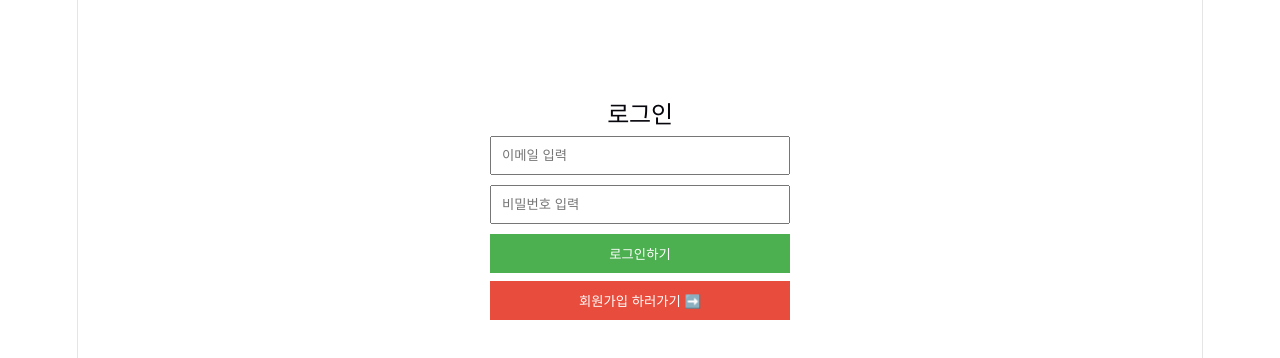
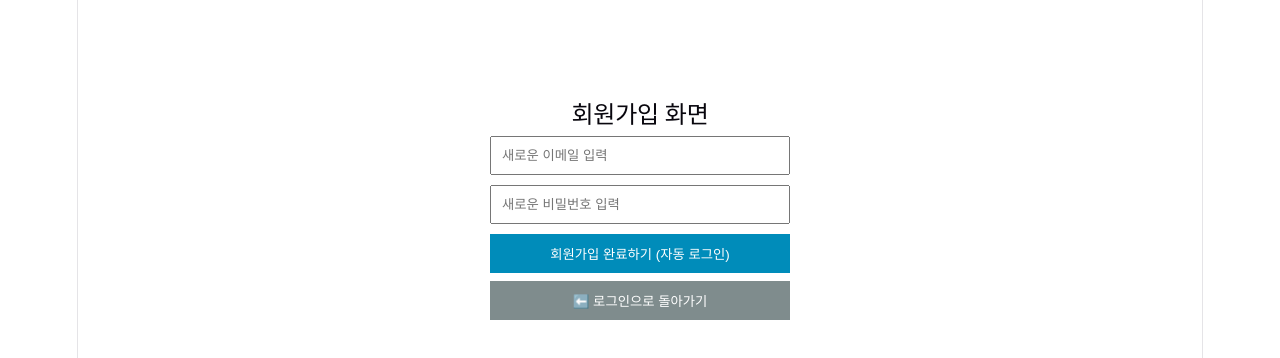
Before and after one commit to y202307024/grouop, a React (Vite) app: page /signup in a window 1280 px wide. Shown: the top 358 px of the page. Built offline with nearby package versions, Linux system fonts and the light colour scheme.

Commit message:
로그인 창 회원가입창 및 메인페이지 이동코드추가

```diff
--- a/src/App.tsx
+++ b/src/App.tsx
@@ -1,21 +1,17 @@
-import { useState } from 'react';
+import { BrowserRouter, Routes, Route } from 'react-router-dom';
 import Login from './Login';
 import SignUp from './SignUp';
+import MainPage from './pages/MainPage';
 
 function App() {
-  // 'login'이면 로그인 파일을, 'signup'이면 회원가입 파일을 보여줍니다.
-  const [view, setView] = useState<'login' | 'signup'>('login');
-
   return (
-    <div>
-      {view === 'login' ? (
-        // Login 컴포넌트가 요구하는 함수 이름을 정확하게 맞춰서 전달합니다.
-        <Login onSwitchToSignUp={() => setView('signup')} />
-      ) : (
-        // SignUp 컴포넌트가 요구하는 함수 이름을 정확하게 맞춰서 전달합니다.
-        <SignUp onSwitchToLogin={() => setView('login')} />
-      )}
-    </div>
+    <BrowserRouter>
+      <Routes>
+        <Route path="/" element={<Login />} />
+        <Route path="/signup" element={<SignUp />} />
+        <Route path="/main" element={<MainPage />} />
+      </Routes>
+    </BrowserRouter>
   );
 }
 
--- a/src/Login.tsx
+++ b/src/Login.tsx
@@ -1,23 +1,21 @@
 import React, { useState } from 'react';
 import { supabase } from './supabaseClient';
+import { useNavigate } from 'react-router-dom';
 
-interface LoginProps {
-  onSwitchToSignUp: () => void;
-}
-
-export default function Login({ onSwitchToSignUp }: LoginProps) {
+export default function Login() {
   const [email, setEmail] = useState('');
   const [password, setPassword] = useState('');
+  const navigate = useNavigate();
 
   const handleLogin = async (e: React.FormEvent) => {
     e.preventDefault();
-    const { data, error } = await supabase.auth.signInWithPassword({ email, password });
+    const { error } = await supabase.auth.signInWithPassword({ email, password });
 
     if (error) {
       alert(`로그인 실패: ${error.message}`);
     } else {
       alert('로그인 성공했습니다!');
-      console.log(data);
+      navigate('/main');
     }
   };
 
@@ -34,7 +32,7 @@ export default function Login({ onSwitchToSignUp }: LoginProps) {
         <button type="submit" style={{ width: '100%', padding: '10px', backgroundColor: '#4CAF50', color: 'white', border: 'none', cursor: 'pointer', marginBottom: '8px' }}>
           로그인하기
         </button>
-        <button type="button" onClick={onSwitchToSignUp} style={{ width: '100%', padding: '10px', backgroundColor: '#e74c3c', color: 'white', border: 'none', cursor: 'pointer' }}>
+        <button type="button" onClick={() => navigate('/signup')} style={{ width: '100%', padding: '10px', backgroundColor: '#e74c3c', color: 'white', border: 'none', cursor: 'pointer' }}>
           회원가입 하러가기 ➡️
         </button>
       </form>
--- a/src/SignUp.tsx
+++ b/src/SignUp.tsx
@@ -1,19 +1,16 @@
 import React, { useState } from 'react';
 import { supabase } from './supabaseClient';
+import { useNavigate } from 'react-router-dom';
 
-interface SignUpProps {
-  onSwitchToLogin: () => void;
-}
-
-export default function SignUp({ onSwitchToLogin }: SignUpProps) {
+export default function SignUp() {
   const [email, setEmail] = useState('');
   const [password, setPassword] = useState('');
+  const navigate = useNavigate();
 
   const handleSignUp = async (e: React.FormEvent) => {
     e.preventDefault();
 
-    // 1. Supabase 회원가입 요청
-    const { data: signUpData, error: signUpError } = await supabase.auth.signUp({ email, password });
+    const { error: signUpError } = await supabase.auth.signUp({ email, password });
     if (signUpError) {
       alert(`회원가입 실패: ${signUpError.message}`);
       return;
@@ -21,14 +18,13 @@ export default function SignUp({ onSwitchToLogin }: SignUpProps) {
 
     alert('회원가입 성공! 즉시 자동 로그인을 진행합니다.');
 
-    // 2. 가입 성공 직후 자동 로그인
     const { data: loginData, error: loginError } = await supabase.auth.signInWithPassword({ email, password });
     if (loginError) {
       alert(`자동 로그인 실패: ${loginError.message}`);
     } else {
       alert('자동 로그인까지 완벽하게 성공했습니다! 🎉');
       console.log('로그인된 유저 UUID:', loginData.user?.id);
-      onSwitchToLogin(); // 완료 후 로그인 화면으로 돌려보내기
+      navigate('/main');
     }
   };
 
@@ -37,29 +33,15 @@ export default function SignUp({ onSwitchToLogin }: SignUpProps) {
       <h2>회원가입 화면</h2>
       <form onSubmit={handleSignUp}>
         <div style={{ marginBottom: '10px' }}>
-          <input
-            type="email"
-            placeholder="새로운 이메일 입력"
-            value={email}
-            onChange={(e) => setEmail(e.target.value)}
-            required
-            style={{ width: '100%', padding: '10px', boxSizing: 'border-box' }}
-          />
+          <input type="email" placeholder="새로운 이메일 입력" value={email} onChange={(e) => setEmail(e.target.value)} required style={{ width: '100%', padding: '10px', boxSizing: 'border-box' }} />
         </div>
         <div style={{ marginBottom: '10px' }}>
-          <input
-            type="password"
-            placeholder="새로운 비밀번호 입력"
-            value={password}
-            onChange={(e) => setPassword(e.target.value)}
-            required
-            style={{ width: '100%', padding: '10px', boxSizing: 'border-box' }}
-          />
+          <input type="password" placeholder="새로운 비밀번호 입력" value={password} onChange={(e) => setPassword(e.target.value)} required style={{ width: '100%', padding: '10px', boxSizing: 'border-box' }} />
         </div>
         <button type="submit" style={{ width: '100%', padding: '10px', backgroundColor: '#008CBA', color: 'white', border: 'none', cursor: 'pointer', marginBottom: '8px' }}>
           회원가입 완료하기 (자동 로그인)
         </button>
-        <button type="button" onClick={onSwitchToLogin} style={{ width: '100%', padding: '10px', backgroundColor: '#7f8c8d', color: 'white', border: 'none', cursor: 'pointer' }}>
+        <button type="button" onClick={() => navigate('/')} style={{ width: '100%', padding: '10px', backgroundColor: '#7f8c8d', color: 'white', border: 'none', cursor: 'pointer' }}>
           ⬅️ 로그인으로 돌아가기
         </button>
       </form>
--- /dev/null
+++ b/src/pages/MainPage.tsx
@@ -0,0 +1,10 @@
+const MainPage = () => {
+  return (
+    <div>
+      <h1>메인 페이지에 오신 것을 환영합니다!</h1>
+      <p>로그인에 성공하셨군요. 여기서부터 서비스를 시작하세요.</p>
+    </div>
+  );
+};
+
+export default MainPage;
```
